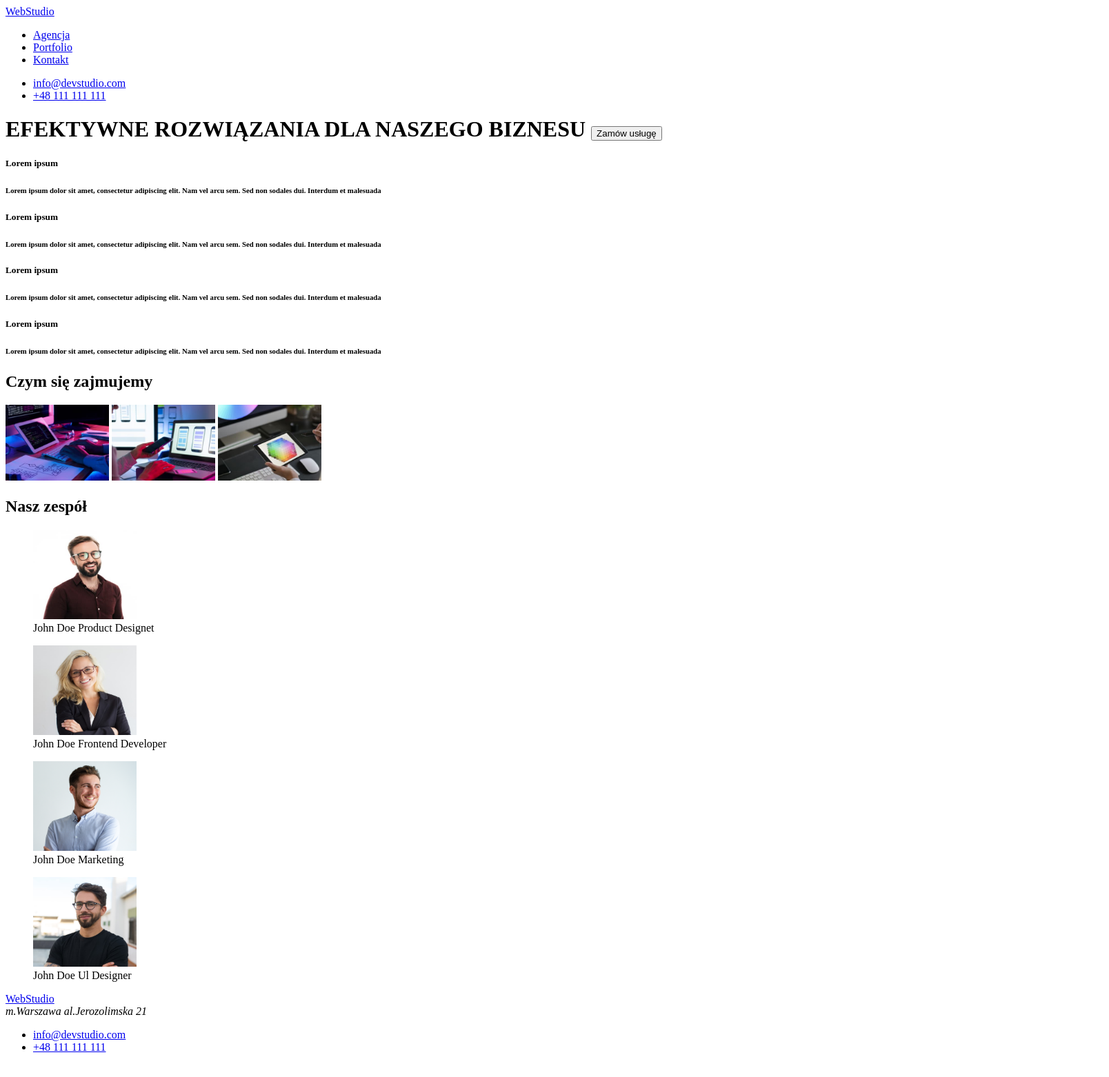
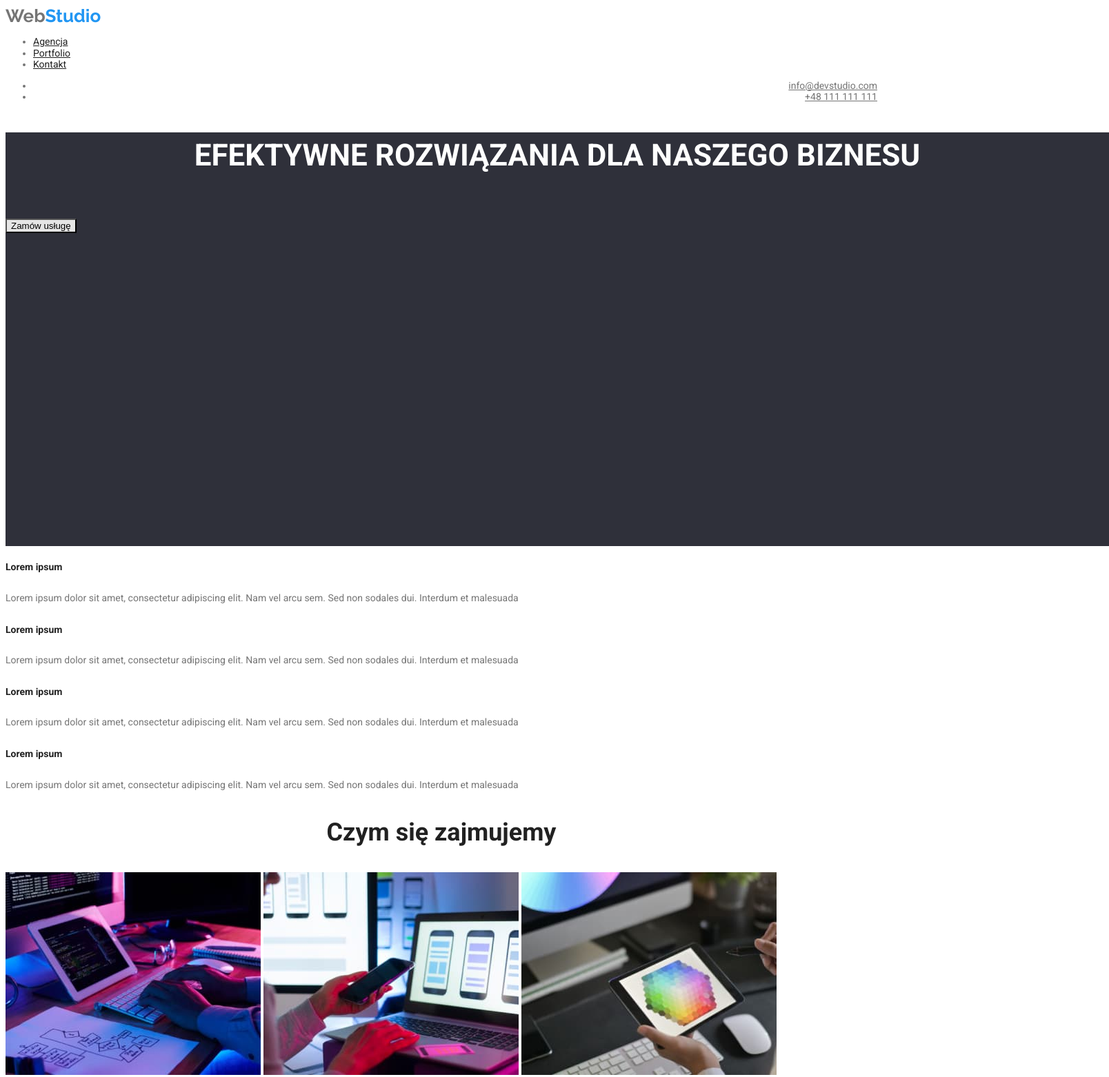
Before and after one commit to LukaszCiaston-coder/goit-markup-hw-02, a plain HTML site: page goit-markup-hw-02/index.html in a window 1280 px wide. Shown: the top 1562 px of the page at 69% size, 1608 px wide, since content can reach past the window. Drawn offline with Linux system fonts and the light colour scheme.

Commit message:
index portfolio css

```diff
--- a/goit-markup-hw-02/css/styles.css
+++ b/goit-markup-hw-02/css/styles.css
@@ -0,0 +1,120 @@
+.logo {
+    font-size: 26px;
+    font-family: 'Raleway',sans-serif;
+    line-height: 1.17;
+}
+a:hover {
+color:#2196F3
+}
+.logo.black-font {
+    color: #0000;
+}
+    .blue-font {
+color: #2196f3;
+    }
+    .site-nav {
+        font-size: 14px;
+            font: weight 500px;
+            line-height: 1.17;
+            text-align: left;
+    }
+   .agency{
+    color: #212121;
+}
+    .portfolio
+    {
+        color:#212121;
+    }
+    .contact
+    {
+        color: #212121;
+    }
+    .connect{
+        font-size: 14px;
+            font: weight 500px;
+            line-height: 1.17;
+            text-align: right;
+    }
+    .mailto{
+        color:#757575
+    }
+.number {
+    color: #757575;
+}
+body {
+    font-family: 'Roboto', sans-serif;
+    color: #757575;
+}
+h1 {
+    background-color: #2F303A;
+    height: 600px;
+    width: 1600px;
+    left: 0px;
+    top: 80px;
+    border-radius: 0px;
+}
+.main-title {
+    font-size: 44px;
+    font: weight 900px;
+    line-height: 1.5;
+    text-align: center;
+    color:#ffff
+}
+button
+{
+    position: relative;
+    background-color: #e5e5e5;
+    cursor: pointer;
+}
+    button:hover
+    {
+        background-color: #2196F3;
+        font-size: 16px;
+        font-weight: 700;
+        color: #ffff;
+    }
+    .text-title{
+        font-size: 14px;
+        font-weight: 700;
+        line-height: 1.17;
+        color: #212121;
+    }
+    .article-text {
+font-size: 14px;
+font-weight: 400;
+line-height: 1.71;
+color:#757575;
+    }
+.work{
+    font-size: 36px;
+        font-weight: 700;
+        line-height: 1.17;
+        text-align: center;
+        color: #212121;
+}
+.team {
+    font-size: 36px;
+        font-weight: 700;
+        line-height: 1.17;
+        text-align: center;
+        color: #212121;
+}
+footer {
+    background-color: #2F303A;;
+    height: 252px;
+    width: 1600px;
+    left: 0px;
+    top: 2097px;
+    border-radius: 0px;
+}
+.address {
+    font-size: 14px;
+    line-height: 1.71;
+    color:#ffff
+}
+a.tel {
+    color: #FFFFFF60;
+}
+a.mail {
+    color: #FFFFFF60;
+}
--- a/goit-markup-hw-02/index.html
+++ b/goit-markup-hw-02/index.html
@@ -5,92 +5,114 @@
     <title>Zadanie domowe</title>
     <meta name="description" content="Zadanie domowe">
     <meta charset="utf-8">
+    <link rel="stylesheet" href="css/styles.css" />
+    <link rel="preconnect" href="https://fonts.googleapis.com">
+    <link rel="preconnect" href="https://fonts.gstatic.com" crossorigin>
+    <link href="https://fonts.googleapis.com/css2?family=Raleway:wght@700&family=Roboto:wght@400;500;700;900&display=swap"
+        rel="stylesheet">
 </head>
 
 <body>
     <header>
-        <a href="WebStudio">WebStudio</a>
+        <a class="logo"><span class="black-font">Web</span><span class="blue-font">Studio</span></a>
         <nav>
-            <ul>
-                <li><a href="/Agencja">Agencja</a></li>
-                <li><a href="/Portfolio">Portfolio</a></li>
-                <li><a href="/Kontakt">Kontakt</a>
+            <ul class="site-nav">
+                <li><a class="agency" href="/Agencja">Agencja</a></li>
+                <li><a class="portfolio" href="/goit-markup-hw-02/portfolio.html">Portfolio</a></li>
+                <li><a class="contact" href="/Kontakt">Kontakt</a>
             </ul>
         </nav>
-        <ul>
-            <li><a href="/info@devstudio.com">info@devstudio.com</a></li>
-            <li><a href="/tel:48111111111">+48 111 111 111</a>
+        <ul class="connect">
+            <li><a class="mailto" href="/mailto:info@devstudio.com">info@devstudio.com</a></li>
+            <li><a class="number" href="/tel:48111111111">+48 111 111 111</a>
         </ul>
     </header>
     <main>
         <h1>
-            EFEKTYWNE ROZWIĄZANIA DLA NASZEGO BIZNESU
+            <p class="main-title">EFEKTYWNE ROZWIĄZANIA DLA NASZEGO BIZNESU</p>
             <button type="button">Zamów usługę</button>
         </h1>
         <article>
             <div>
-                <h5>Lorem ipsum</h5>
-                <h6>Lorem ipsum dolor sit amet, consectetur adipiscing elit. Nam vel arcu sem. Sed non sodales dui.
-                    Interdum et malesuada</h6>
+                <h5><p class="text-title">Lorem ipsum</p></h5>
+                <h6>
+                    <p class="article-text">Lorem ipsum dolor sit amet, consectetur adipiscing elit. Nam vel arcu sem. Sed non sodales dui.
+                        Interdum et malesuada</p>
+                </h6>
             </div>
             <div>
-                <h5>Lorem ipsum</h5>
-                <h6>Lorem ipsum dolor sit amet, consectetur adipiscing elit. Nam vel arcu sem. Sed non sodales dui.
-                    Interdum et malesuada</h6>
+                <h5>
+                    <p class="text-title">Lorem ipsum</p>
+                </h5>
+                <h6>
+                    <p class="article-text">Lorem ipsum dolor sit amet, consectetur adipiscing elit. Nam vel arcu sem. Sed non sodales
+                        dui.
+                        Interdum et malesuada</p>
+                </h6>
             </div>
             <div>
-                <h5>Lorem ipsum</h5>
-                <h6>Lorem ipsum dolor sit amet, consectetur adipiscing elit. Nam vel arcu sem. Sed non sodales dui.
-                    Interdum et malesuada</h6>
+                <h5>
+                    <p class="text-title">Lorem ipsum</p>
+                </h5>
+                <h6>
+                    <p class="article-text">Lorem ipsum dolor sit amet, consectetur adipiscing elit. Nam vel arcu sem. Sed non sodales
+                        dui.
+                        Interdum et malesuada</p>
+                </h6>
             </div>
             <div>
-                <h5>Lorem ipsum</h5>
-                <h6>Lorem ipsum dolor sit amet, consectetur adipiscing elit. Nam vel arcu sem. Sed non sodales dui.
-                    Interdum et malesuada</h6>
+            <h5>
+                <p class="text-title">Lorem ipsum</p>
+            </h5>
+            <h6>
+                <p class="article-text">Lorem ipsum dolor sit amet, consectetur adipiscing elit. Nam vel arcu sem. Sed non sodales
+                    dui.
+                    Interdum et malesuada</p>
+            </h6>
             </div>
         </article>
         <h2>
-            Czym się zajmujemy
+           <p class="work"> Czym się zajmujemy</p>
         </h2>
-        <img alt="someone is programming something on the computer" src="images/01.jpg" width="150" height="110">
-        <img alt="someone is creating phone apps" src="images/02.jpg" width="150" height="110">
-        <img alt="someone is testing apps on a tablet" src="images/03.jpg" width="150" height="110">
+        <img alt="someone is programming something on the computer" src="images/01.jpg" width="370" height="294">
+        <img alt="someone is creating phone apps" src="images/02.jpg" width="370" height="294">
+        <img alt="someone is testing apps on a tablet" src="images/03.jpg" width="370" height="294">
         <h2>
-            Nasz zespół
+            <p class="team">Nasz zespół</p>
         </h2>
         <div id=gallery>
             <div class=figure>
                 <figure>
-                    <img alt="John Doe Product Designet" src="images/pd.jpg" width="150" height="130">
+                    <img alt="John Doe Product Designet" src="images/pd.jpg" width="270" height="260">
                     <figcaption>John Doe Product Designet</figcaption>
                 </figure>
             </div>
             <div class=figure>
                 <figure>
-                    <img alt="John Doe Frontend Developer" src="images/fd.jpg" width="150" height="130">
+                    <img alt="John Doe Frontend Developer" src="images/fd.jpg" width="270" height="260">
                     <figcaption>John Doe Frontend Developer</figcaption>
                 </figure>
             </div>
             <div class=figure>
                 <figure>
-                    <img alt="John Doe Marketing" src="images/m.jpg" width="150" height="130">
+                    <img alt="John Doe Marketing" src="images/m.jpg" width="270" height="260">
                     <figcaption>John Doe Marketing</figcaption>
                 </figure>
             </div>
             <div class=figure>
                 <figure>
-                    <img alt="John Doe Ul Designer" src="images/ul.jpg" width="150" height="130">
+                    <img alt="John Doe Ul Designer" src="images/ul.jpg" width="270" height="260">
                     <figcaption>John Doe Ul Designer</figcaption>
                 </figure>
             </div>
         </div>
     </main>
     <footer>
-        <a href="WebStudio">WebStudio</a>
-        <address>m.Warszawa al.Jerozolimska 21</address>
+        <a class="logo">Web<span class="blue-font">Studio</span></a>
+        <address class="address">m.Warszawa al.Jerozolimska 21</address>
         <ul>
-            <li><a href="/info@devstudio.com">info@devstudio.com</a></li>
-            <li><a href="/tel:48111111111">+48 111 111 111</a></li>
+            <li><a class="mail" href="/mailto:info@devstudio.com">info@devstudio.com</a></li>
+            <li><a class="tel" href="/tel:48111111111">+48 111 111 111</a></li>
         </ul>
     </footer>
 </body>
```
Also changed, not shown: goit-markup-hw-02/portfolio.html (+22 -14 lines).
